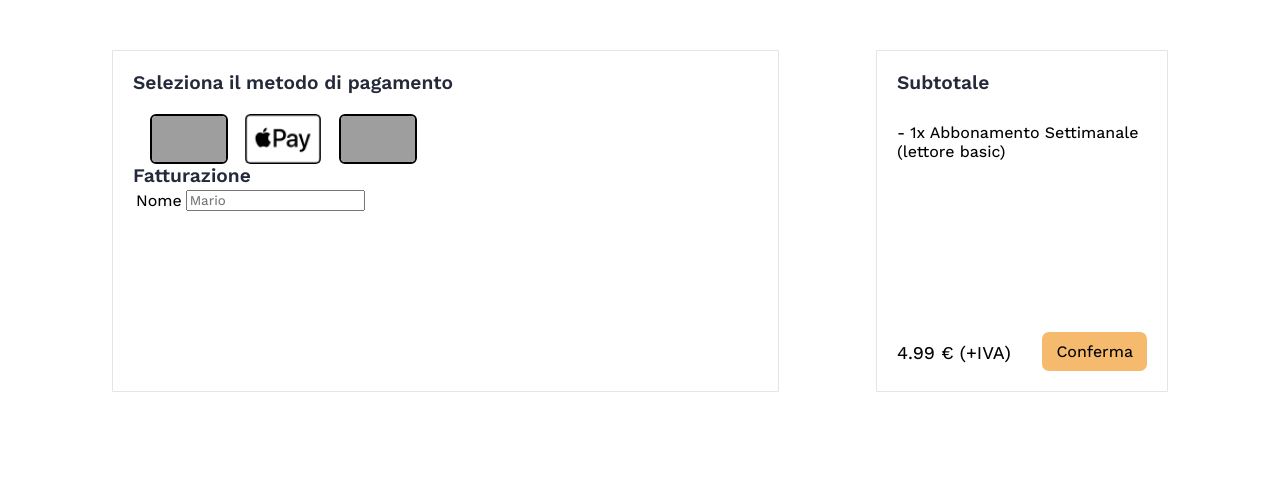
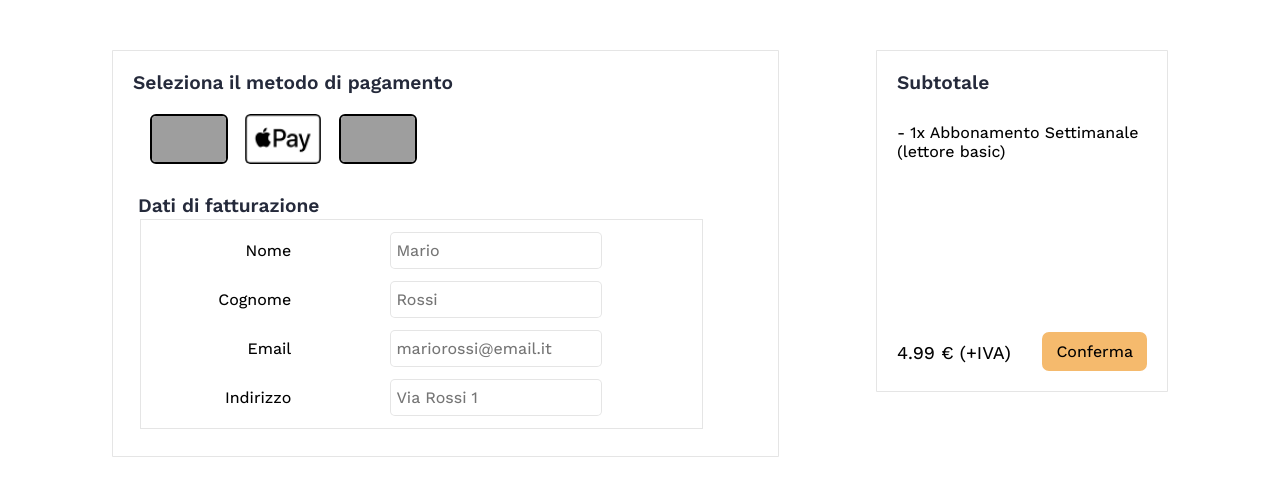
Before and after one commit to maikuITA/DigitalPlot, a PHP site: page /Progetto/Smarty/skeleton/pagamento.html in a window 1280 px wide. Shown: the part 72-568 px from the top of the page. Run offline with PHP 8.4, Linux system fonts and the light colour scheme; grey boxes are pictures that could not be loaded.

Commit message:
fine lavoro di oggi

```diff
--- a/Progetto/Smarty/skeleton/pagamento.css
+++ b/Progetto/Smarty/skeleton/pagamento.css
@@ -33,7 +33,7 @@ label for .container
     text-align: center;
     max-width: 1250px;
     width: 50%;
-    height: 300px;
+    max-height: 500px;
     display: flex;
     flex-direction: column;
     justify-content: left;
@@ -59,6 +59,7 @@ label for .container
 .inp {
     font-size: medium;
     width: auto;
+    max-width: 200px;
     height: 25px;
     padding: 5px;
     border-radius: 5px;
@@ -292,3 +293,44 @@ hr {
     max-width: 300px;
     max-height: 50px;
 }
+
+.fatturazione {
+    padding: 5px;
+    margin-top: 25px;
+    width: 100%;
+    height: 100%;
+}
+
+.dati {
+    padding: 5px;
+    border: 1px solid rgb(0, 0, 0, 0.1);
+    margin: 2px;
+    width: 90%;
+    height: 70%;
+}
+
+.left {
+    text-align: right;
+    font-size: medium;
+}
+
+.centered {
+    text-align: center;
+    font-size: medium;
+}
+
+.dati td {
+    font-size: medium;
+    padding: 5px;
+}
+
+.small-inp {
+    font-size: medium;
+    width: auto;
+    max-width: 50px;
+    height: 25px;
+    padding: 5px;
+    border-radius: 5px;
+    border: 1px solid rgb(0, 0, 0, 0.1);
+    text-align: left;
+}
--- a/Progetto/Smarty/skeleton/pagamento.html
+++ b/Progetto/Smarty/skeleton/pagamento.html
@@ -40,11 +40,23 @@
                 <img src="https://upload.wikimedia.org/wikipedia/commons/2/2a/Mastercard-logo.svg" alt="Mastercard" class="payment-icon" id="mastercard-icon">
             </div>
             <div class="fatturazione">
-                <a class="sub">Fatturazione</a>
+                <a class="sub">Dati di fatturazione</a>
                     <table class="dati">
                         <tr>
-                            <td><a>Nome</a></td>
-                            <td><input type="text" placeholder="Mario"></td>
+                            <td class="left"><a>Nome</a></td>
+                            <td class="centered"><input class="inp" type="text" placeholder="Mario"></td>
+                        </tr>
+                        <tr>
+                            <td class="left"><a>Cognome</a></td>
+                            <td class="centered"><input class="inp" type="text" placeholder="Rossi"></td>
+                        </tr>
+                        <tr>
+                            <td class="left"><a>Email</a></td>
+                            <td class="centered"><input class="inp" type="email" placeholder="mariorossi@email.it"></td>
+                        </tr>
+                        <tr>
+                            <td class="left"><a>Indirizzo</a></td>
+                            <td class="centered"><input class="inp" type="text" placeholder="Via Rossi 1"></td>
                         </tr>
                     </table>
 
```
